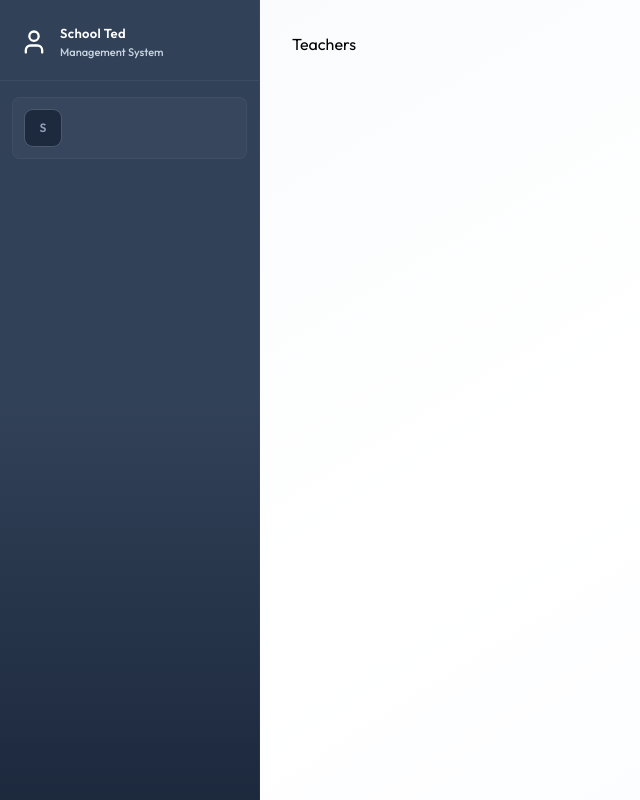
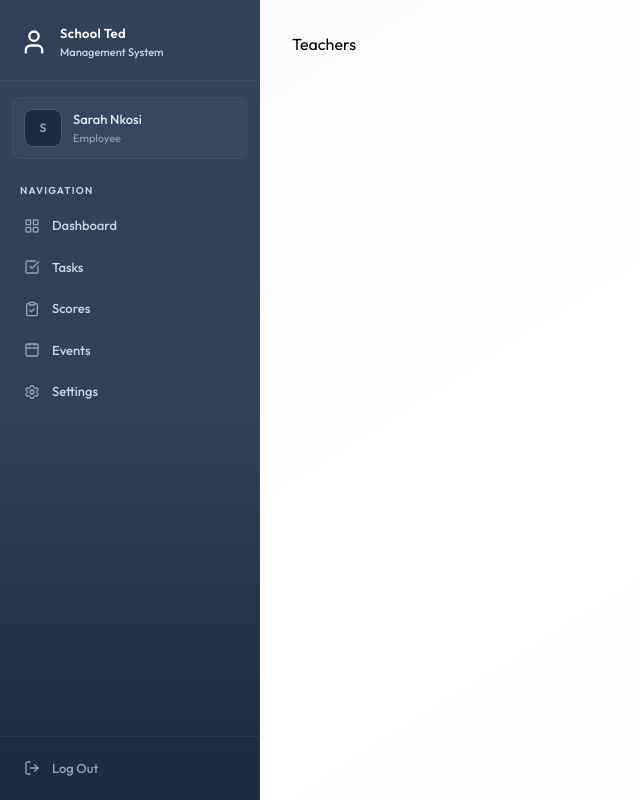
Before and after one commit to KTshibangu/school_management_system, a React (Vite) app in the folder client/: page /teachers in a window 1280 px wide. Shown: the whole page, without its empty margins (0-640 px from the left). Built offline with nearby package versions, Linux system fonts and the light colour scheme.

Commit message:
Sidebar UI Completed

```diff
--- a/client/src/components/Sidebar.jsx
+++ b/client/src/components/Sidebar.jsx
@@ -1,7 +1,7 @@
 import React, { useEffect, useState } from 'react'
-import { useLocation } from 'react-router-dom'
+import { Link, useLocation } from 'react-router-dom'
 import { dummyProfileData } from '../assets/myassets'
-import { MenuIcon, UserIcon, XIcon } from 'lucide-react'
+import { BookOpen, BuildingIcon, Calendar, CheckSquare, ChevronRightIcon, ClipboardCheck, LayoutGridIcon, LogOutIcon, MenuIcon, Notebook, School, Settings, UserIcon, XIcon } from 'lucide-react'
 
 const Sidebar = () => {
     const { pathname } = useLocation()
@@ -17,6 +17,26 @@ const Sidebar = () => {
         setMobileOpen(false)
     }, [pathname])
 
+    const role = "" || "EMPLOYEE"
+
+    const navItems = [
+        { name: "Dashboard", href: "/dashboard", icon: LayoutGridIcon },
+        role === "ADMIN" ?
+            { name: "Teachers", href: "/teachers", icon: UserIcon } :
+            { name: "Tasks", href: "/tasks", icon: CheckSquare },
+        role === "ADMIN" ?
+            { name: "Classes", href: "/classes", icon: School } :
+            { name: "Scores", href: "/scores", icon: ClipboardCheck },
+        role === "ADMIN" ?
+            { name: "Subjects", href: "/subjects", icon: BookOpen } :
+            { name: "Events", href: "/events", icon: Calendar },
+        { name: "Settings", href: "/settings", icon: Settings }
+    ]
+
+    const handleLogout = () => {
+        window.location.href = '/login'
+    }
+
     const sidebarContent = (
         <>
             {/* Brand Header */}
@@ -31,7 +51,7 @@ const Sidebar = () => {
                     </div>
                     {/* Close button on mobile */}
                     <button onClick={() => setMobileOpen(false)} className='lg:hidden text-slate-400 hover:text-white p-1'>
-                        <XIcon size={20}/>
+                        <XIcon size={20} />
                     </button>
                 </div>
             </div>
@@ -45,15 +65,51 @@ const Sidebar = () => {
                                 {userName.charAt(0).toUpperCase()}
                             </span>
                         </div>
+                        <div className='min-w-0'>
+                            <p className='text-[13px] font-medium text-slate-200 truncate'>{userName}</p>
+                            <p className='text-[11px] text-slate-400 truncate'>{role === "ADMIN" ? "Administrator" : "Employee"}</p>
+                        </div>
                     </div>
                 </div>
             )}
 
             {/* Section label */}
+            <div className='px-5 pt-5 pb-2'>
+                <p className='text-[10px] font-semibold uppercase tracking-[0.12em] text-slate-300'>Navigation</p>
+            </div>
 
             {/* Navigation List */}
+            <div className='flex-1 px-3 space-y-0.5 overflow-y-auto'>
+                {
+                    navItems.map((item) => {
+                        const isActive = pathname.startsWith(item.href)
+                        return (
+                            <Link key={item.name} to={item.href} className={`group flex items-center gap-3 px-3 py-2.5 rounded-md
+                            text-[13px] font-medium transition-all duration-150 relative ${isActive ?
+                            'bg-indigo-500/12 text-indigo-300' : "text-slate-300 hover:text-white hover:bg-white/4"}`}>
+                               {
+                                isActive && <div className='absolute left-0 top-1/2 -translate-y-1/2 w-0.5 h-5 rounded-r-full
+                                bg-indigo-500'/>
+                               }
+                               <item.icon className={`w-4 h-4 shrink-0 ${isActive ? 'text-indigo-300' :
+                                'text-slate-400 group-hover:text-slate-300'}`}/>
+                                <span className='flex-1'>{item.name}</span>
+                                {isActive && <ChevronRightIcon className='w-3.5 h-3.5 text-indigo-500/50'/>}
+                            </Link>
+                        )
+                    })
+                }
+            </div>
+
 
             {/* Logout */}
+            <div className='p-3 border-t border-white/6'>
+                <button onClick={handleLogout} className='flex items-center gap-3 w-full px-3 py-2.5 rounded-md text-[13px] font-medium text-slate-400
+                hover:text-rose-400 hover:bg-rose-500/8 transition-all duration-150 cursor-pointer'>
+                    <LogOutIcon className='w-4 h-4'/>
+                    <span>Log Out</span>
+                </button>
+            </div>
         </>
     )
 
```
